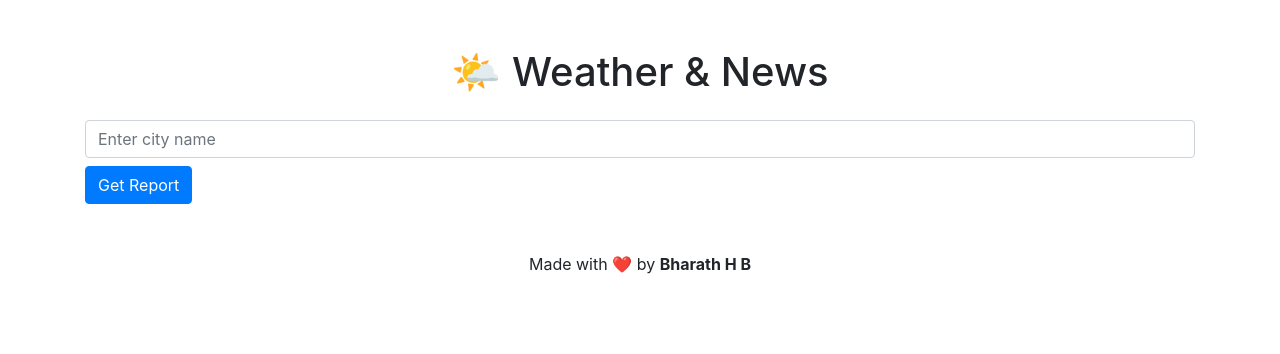
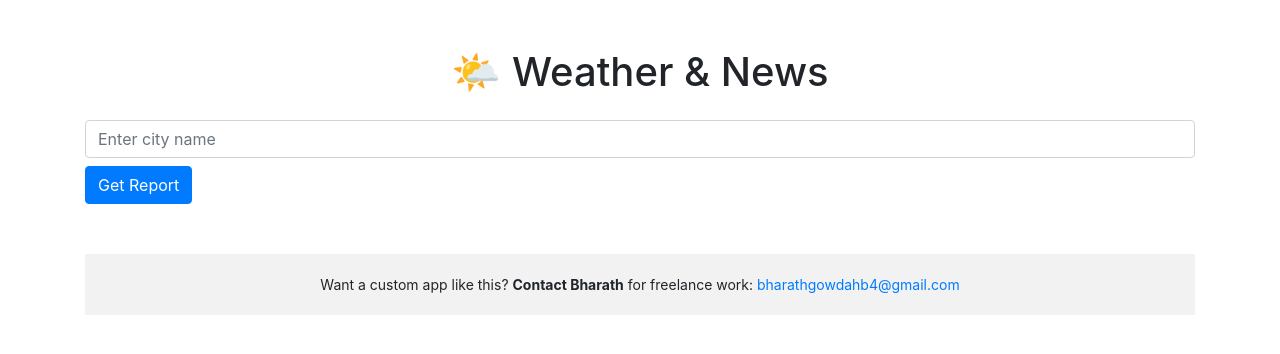
Before and after one commit to Bharathgowdahb/weather-app, a Flask app: page / in a window 1280 px wide. Shown: the top 354 px of the page. Run offline with Flask 3, Linux system fonts and the light colour scheme; some libraries are stand-ins or nearby versions.

Commit message:
footer changes

```diff
--- a/templates/index.html
+++ b/templates/index.html
@@ -38,9 +38,10 @@
             </div>
         {% endif %}
 
-        <footer class="text-center mt-5">
-            <p>Made with ❤️ by <strong>Bharath H B</strong></p>
-        </footer>
+        <footer style="text-align:center; margin-top: 50px; padding: 20px; background-color: #f2f2f2; font-size: 14px;">
+            Want a custom app like this? <strong>Contact Bharath</strong> for freelance work:
+            <a href="mailto:bharathgowdahb4@gmail.com">bharathgowdahb4@gmail.com</a>
+          </footer>
     </div>
 </body>
 </html>
```
